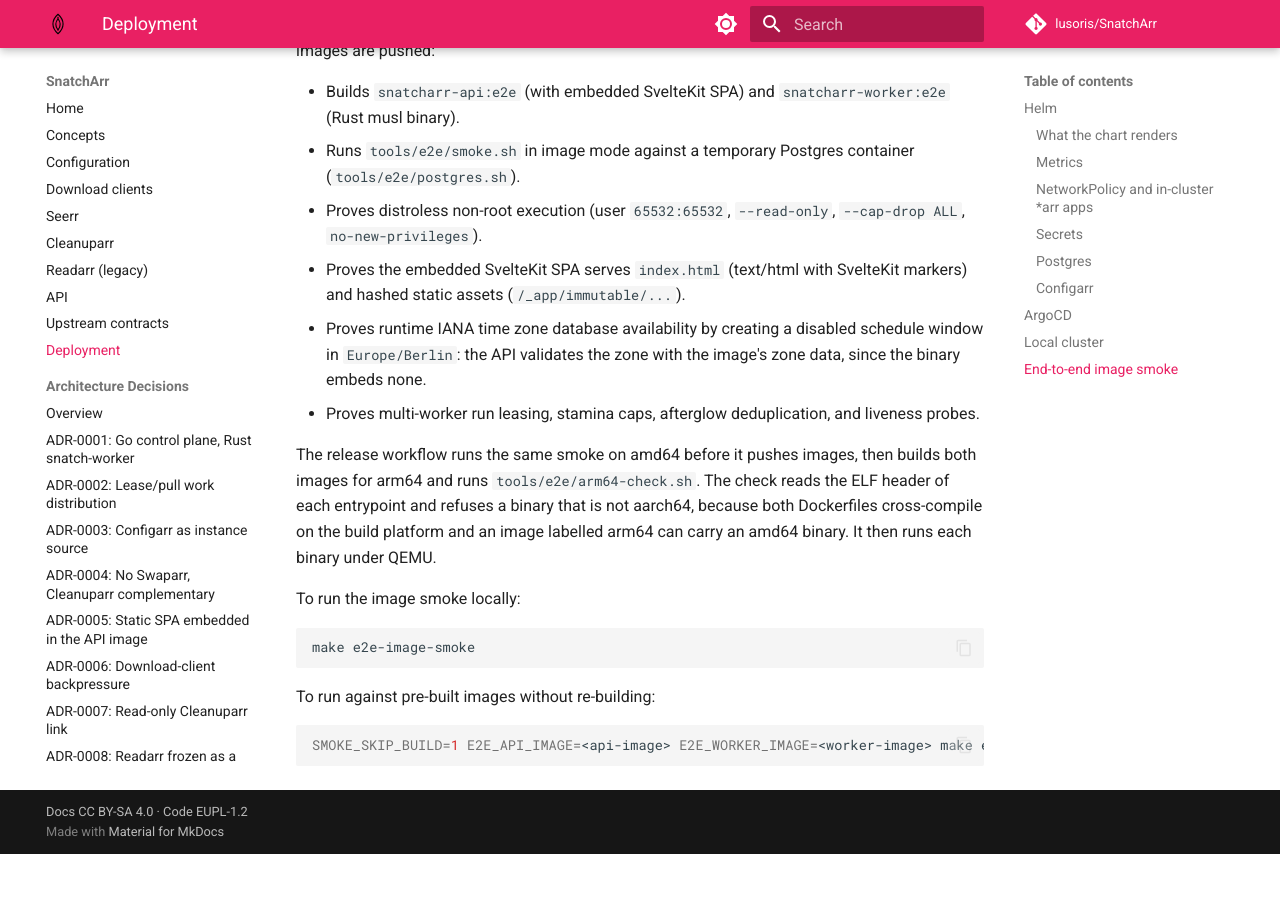
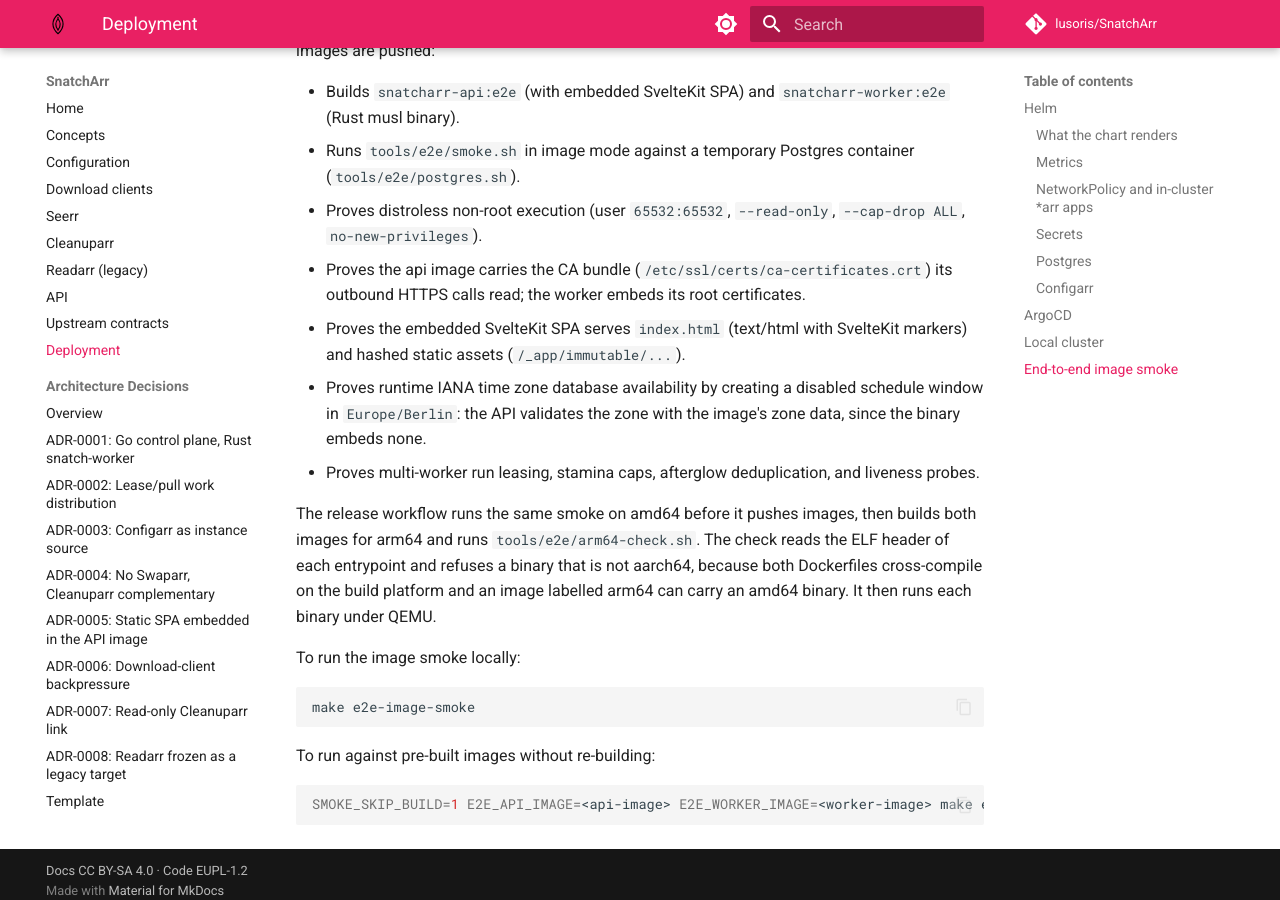
Before and after one commit to lusoris/SnatchArr, an MkDocs documentation site: the page built from docs/deployment.md, in a window 1280 px wide and 900 px high, scrolled down 6327 px. Built offline with MkDocs 1.6.1 and Material for MkDocs 9.7.7, drawn with Linux system fonts in a browser that asks for light colours; comment, search, counter and statistics services are not loaded; before the commit the page ends 7181 px from its top, so only the background shows below that.

Commit message:
test(e2e): check the CA bundle in the api image
The api reads the image CA bundle for outbound HTTPS. The image smoke now fails when /etc/ssl/certs/ca-certificates.crt is missing or holds no certificate. The worker embeds webpki roots and is not checked.

Signed-off-by: lusoris <lusoris@proton.me>

```diff
--- a/docs/deployment.md
+++ b/docs/deployment.md
@@ -255,6 +255,7 @@
 - Builds `snatcharr-api:e2e` (with embedded SvelteKit SPA) and `snatcharr-worker:e2e` (Rust musl binary).
 - Runs `tools/e2e/smoke.sh` in image mode against a temporary Postgres container (`tools/e2e/postgres.sh`).
 - Proves distroless non-root execution (user `65532:65532`, `--read-only`, `--cap-drop ALL`, `no-new-privileges`).
+- Proves the api image carries the CA bundle (`/etc/ssl/certs/ca-certificates.crt`) its outbound HTTPS calls read; the worker embeds its root certificates.
 - Proves the embedded SvelteKit SPA serves `index.html` (text/html with SvelteKit markers) and hashed static assets (`/_app/immutable/...`).
 - Proves runtime IANA time zone database availability by creating a disabled schedule window in `Europe/Berlin`: the API validates the zone with the image's zone data, since the binary embeds none.
 - Proves multi-worker run leasing, stamina caps, afterglow deduplication, and liveness probes.
```
Also changed, not shown: 1 other file.
